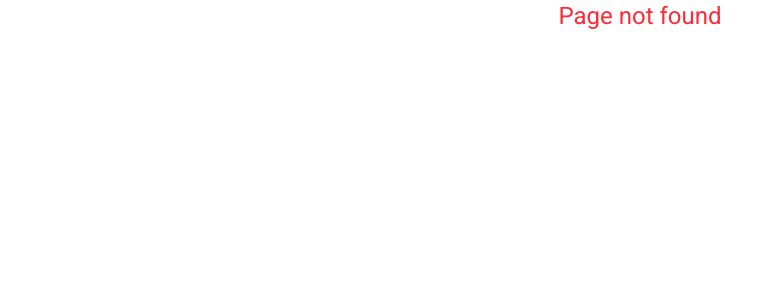
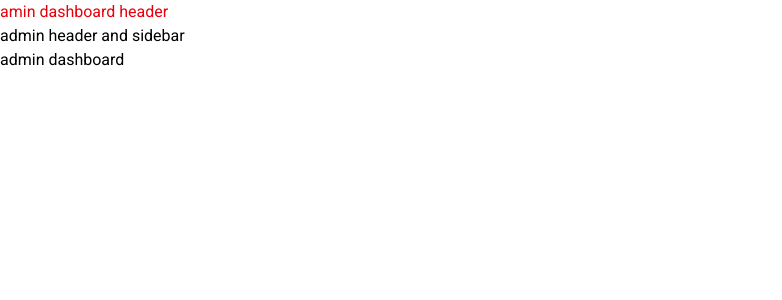
Before and after one commit to murad403/next-js, a Next.js app: page /admin in a window 1280 px wide. Before the commit this address had no page. Shown: the top 300 px of the page, without its empty margins (0-782 px from the left). Built offline with nearby package versions, Linux system fonts and the light colour scheme.

Commit message:
streaming and suspense

```diff
--- /dev/null
+++ b/src/app/(admin)/admin/page.tsx
@@ -0,0 +1,18 @@
+import React, { Suspense } from 'react'
+
+const AdminDashboard = () => {
+  return (
+    <div>
+      <header>
+        admin header and sidebar
+      </header>
+      <Suspense fallback={<div>this is loading for Suspense and streaming</div>}>
+        <div>
+          admin dashboard
+        </div>
+      </Suspense>
+    </div>
+  )
+}
+
+export default AdminDashboard
```
